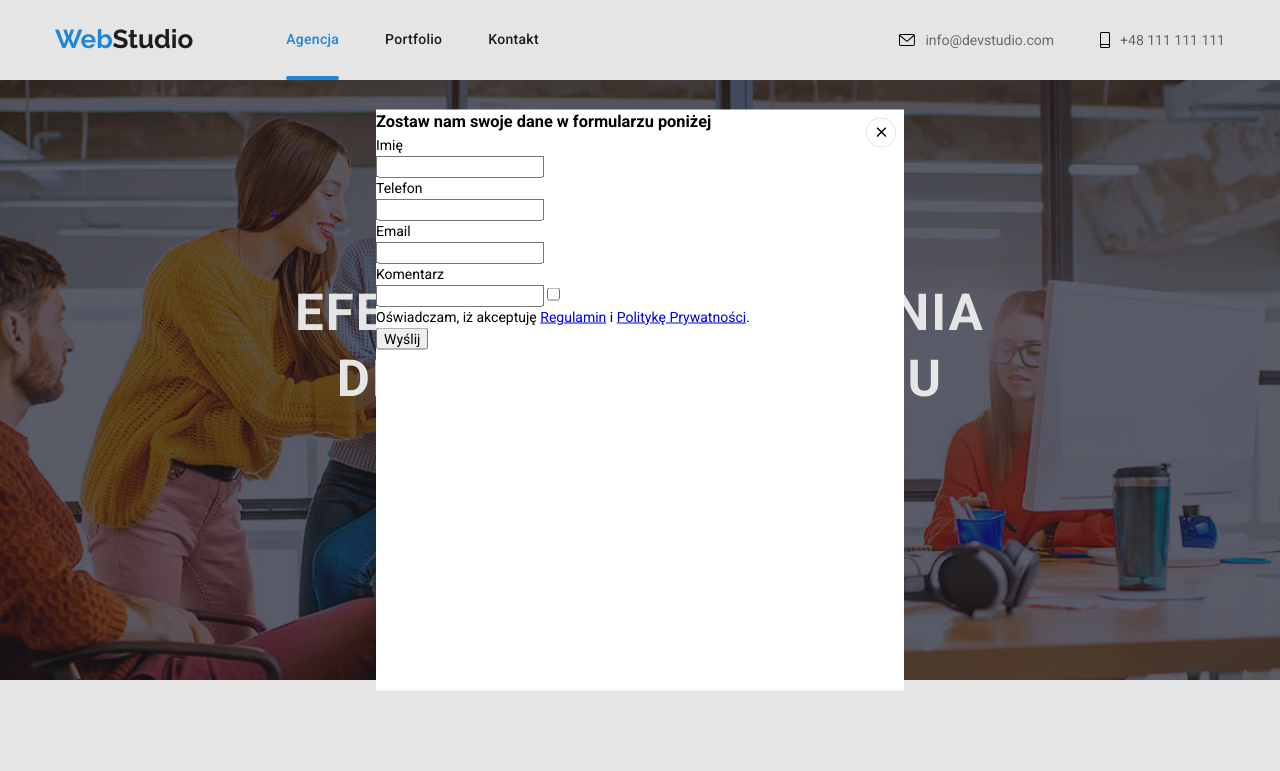
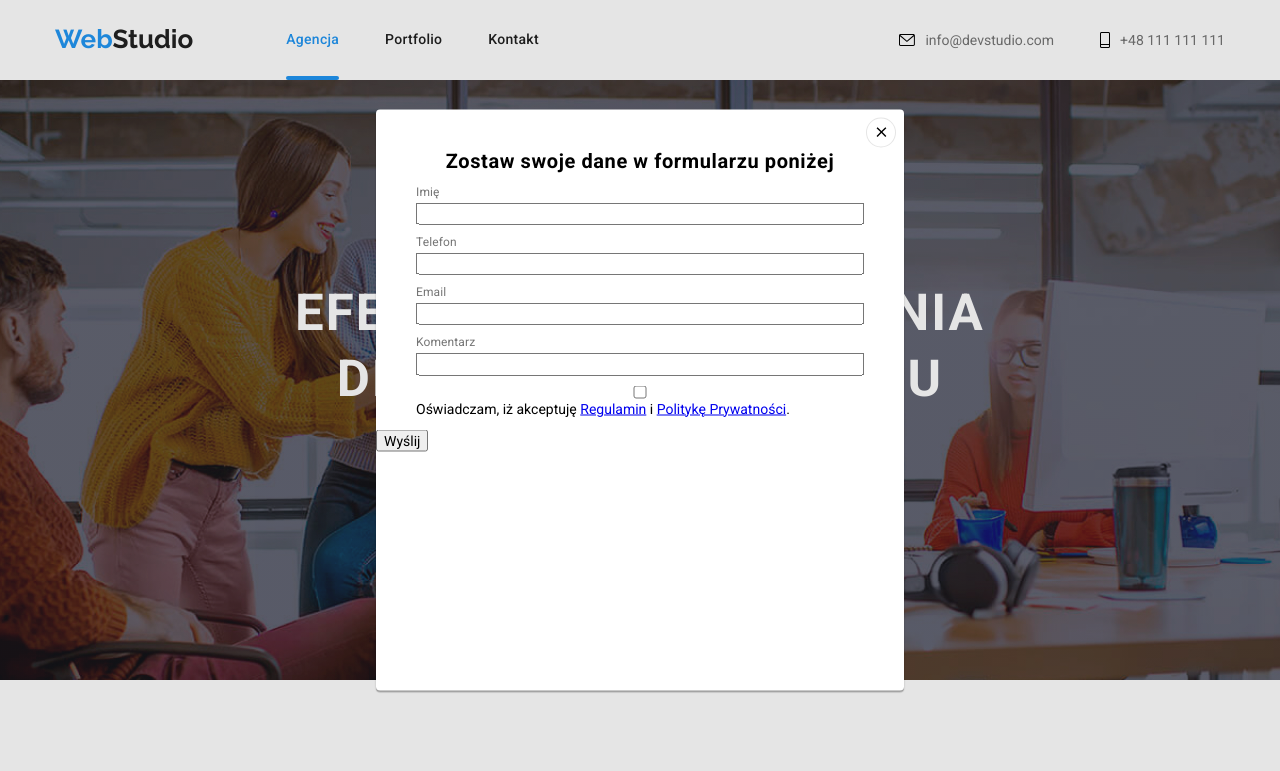
Before and after one commit to DavidKniotek/goit-markup-hw-06, a plain HTML site: page index.html in a window 1280 px wide. Both pictures are taken after a click on the button "Zamów usługę". Shown: the top 771 px of the page. Drawn offline with nearby package versions, Linux system fonts and the light colour scheme.

Commit message:
CSS mw update

```diff
--- a/css/styles.css
+++ b/css/styles.css
@@ -900,6 +900,8 @@ body {
     width: 528px;
     min-height: 581px;
     background-color: #fff;
+    box-shadow: 0px 1px 3px rgba(0, 0, 0, 0.12), 0px 1px 1px rgba(0, 0, 0, 0.14), 0px 2px 1px rgba(0, 0, 0, 0.2);
+    border-radius: 4px;
 }
 
 .close-btn {
@@ -927,3 +929,34 @@ body {
     visibility: hidden;
     pointer-events: none;
 }
+
+.mw-header {
+    font-family: 'Roboto';
+    font-style: normal;
+    font-weight: 700;
+    font-size: 20px;
+    line-height: 1.15;
+    text-align: center;
+    letter-spacing: 0.03em;
+    margin-top: 40px;
+    margin-bottom: 12px;
+}
+
+.mw-item {
+    font-family: 'Roboto';
+    font-style: normal;
+    font-weight: 400;
+    font-size: 12px;
+    line-height: 1.17;
+    letter-spacing: 0.01em;
+    color: var(--contact-color);
+    margin-bottom: 4px;
+}
+
+label {
+    display: flex;
+    flex-direction: column;
+    padding-left: 40px;
+    padding-right: 40px;
+    margin-bottom: 10px;
+}
--- a/index.html
+++ b/index.html
@@ -438,21 +438,21 @@
     <div class="backdrop is-hidden" data-modal>
       <div class="modal">
         <form name="contact-form">
-          <h3>Zostaw nam swoje dane w formularzu poniżej</h3>
+          <h3 class="mw-header">Zostaw swoje dane w formularzu poniżej</h3>
           <label>
-            <p>Imię</p>
+            <p class="mw-item">Imię</p>
             <input type="text" name="name" />
           </label>
           <label>
-            <p>Telefon</p>
+            <p class="mw-item">Telefon</p>
             <input type="tel" name="phone-number" />
           </label>
           <label>
-            <p>Email</p>
+            <p class="mw-item">Email</p>
             <input type="email" name="email" />
           </label>
           <label>
-            <p>Komentarz</p>
+            <p class="mw-item">Komentarz</p>
             <input type="text" name="comment" />
           </label>
           <label>
```
